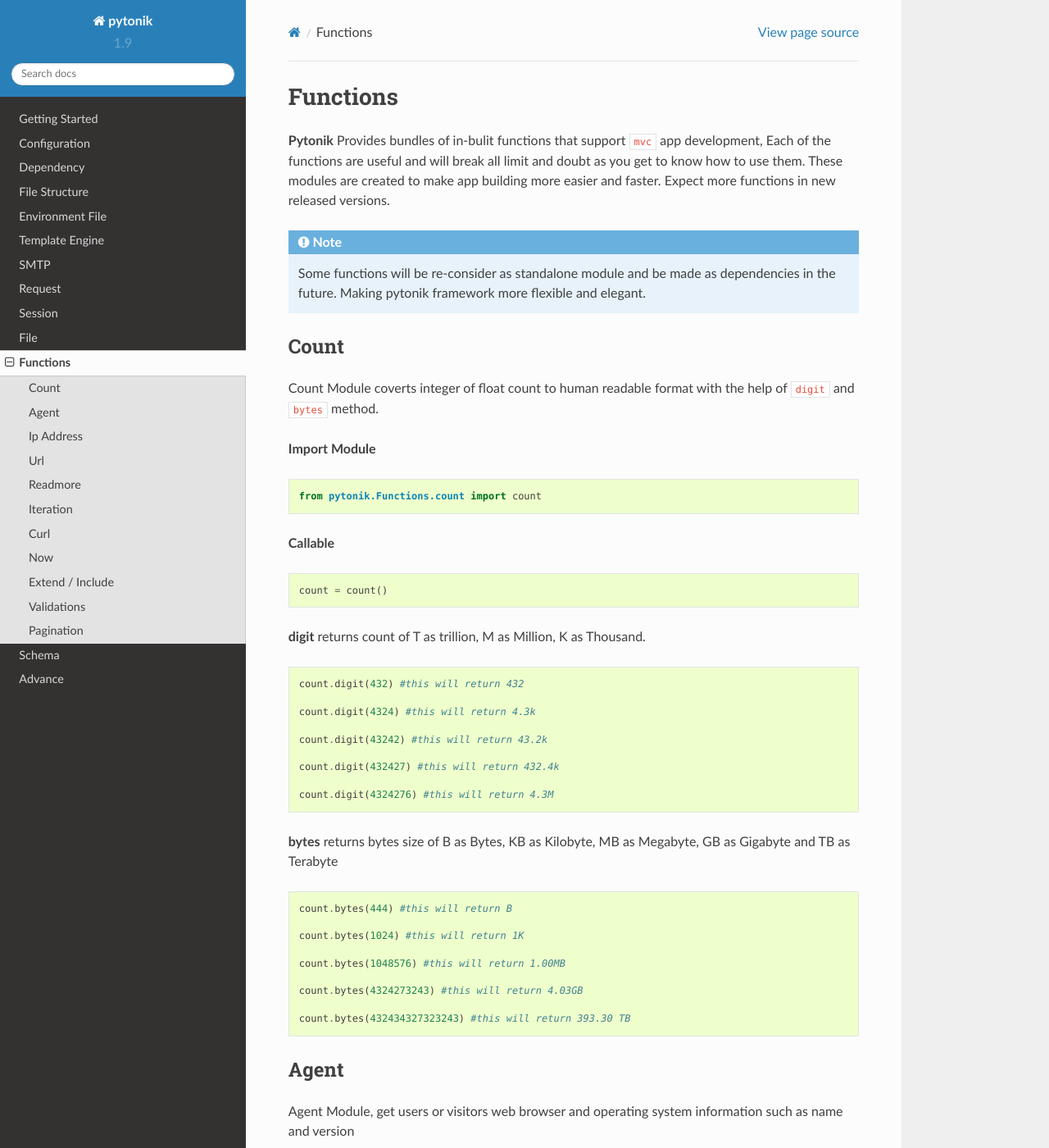
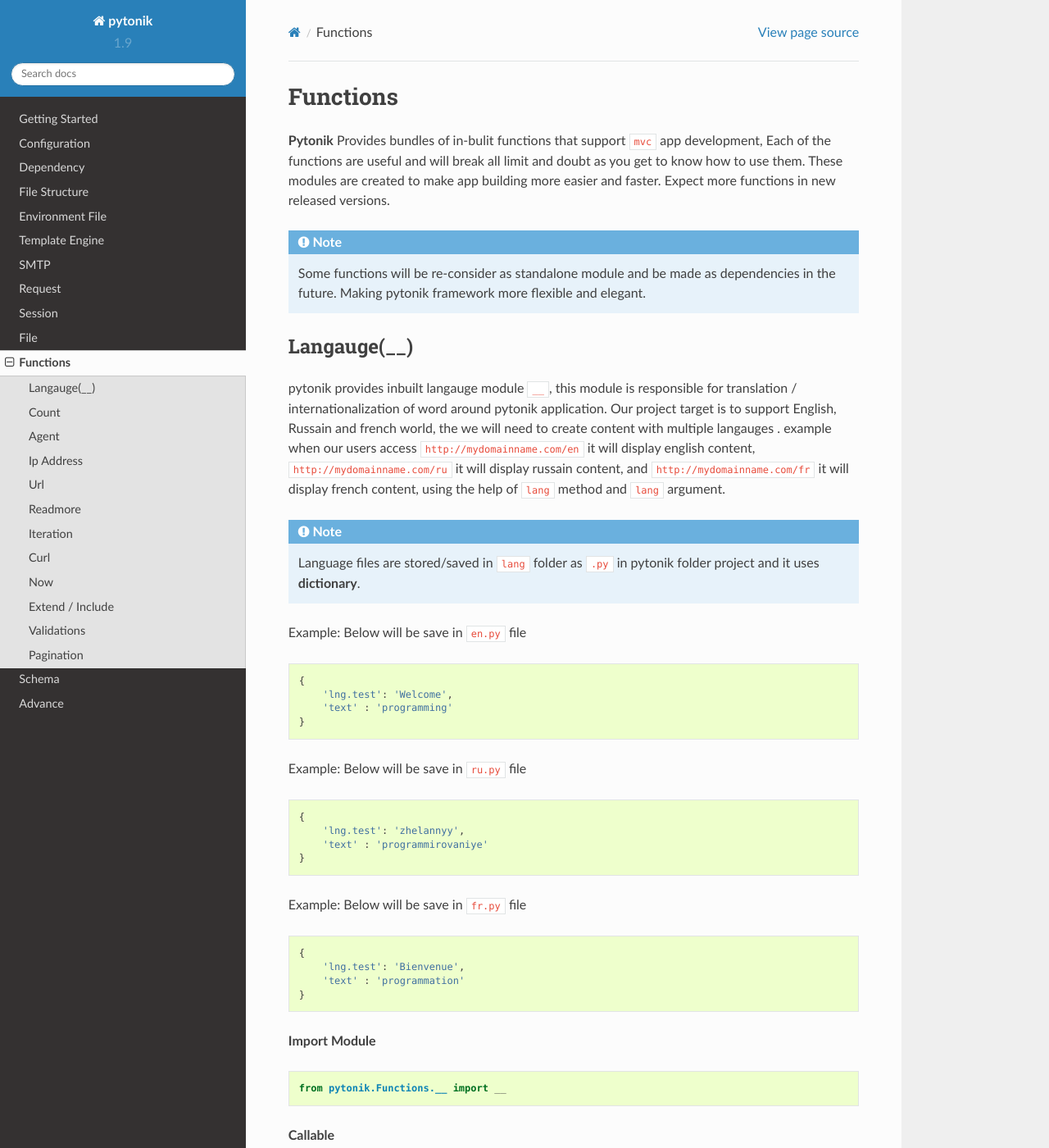
Before and after one commit to pytonik/pytonik, a Sphinx documentation site: the page built from docs/source/func.rst, in a window 1280 px wide and 1400 px high. Shown: the whole window at 82% size. Built offline with Sphinx 7.4.7 and the Read the Docs theme 2.0.0, drawn with Linux system fonts in a browser that asks for light colours; some of the changed text lies outside the part shown.

Commit message:
Update func.rst

```diff
--- a/docs/source/func.rst
+++ b/docs/source/func.rst
@@ -12,6 +12,65 @@ Expect more functions in new released versions.
     Some functions will be re-consider as standalone module and be made as dependencies in the future.
     Making pytonik framework more flexible and elegant.
 
+Langauge(__)
+------------
+pytonik provides inbuilt langauge module ``__``, this module is responsible for translation / internationalization of word around pytonik application. Our project target is to support English, Russain and french world, the we will need to create content with multiple langauges . example when our users access ``http://mydomainname.com/en`` it will display english content, ``http://mydomainname.com/ru`` it will display russain content, and  ``http://mydomainname.com/fr`` it will display french content, using the help of ``lang`` method and ``lang`` argument.
+
+.. note::
+    Language files are stored/saved in ``lang`` folder  as ``.py`` in pytonik folder project and it uses **dictionary**.
+
+Example: Below will be save in ``en.py`` file
+
+.. code-block:: python
+
+    {
+        'lng.test': 'Welcome',
+        'text' : 'programming'
+    }
+
+Example: Below will be save in ``ru.py`` file
+
+.. code-block:: python
+
+    {
+        'lng.test': 'zhelannyy',
+        'text' : 'programmirovaniye'
+    }
+
+
+Example: Below will be save in ``fr.py`` file
+
+.. code-block:: python
+
+    {
+        'lng.test': 'Bienvenue',
+        'text' : 'programmation'
+    }
+
+
+**Import Module**
+
+.. code-block:: python
+
+    from pytonik.Functions.__ import __
+
+
+**Callable**
+
+.. code-block:: python
+
+    lang = __()
+
+
+**Template Engine**
+
+.. code-block:: python
+
+    {% call __ "lng.test" %}
+
+    {% call __ lang='lng.test'  %}
+
+    {% call __ 'lang' lang='lng.test'  %}
 
 Count
 -----
```
